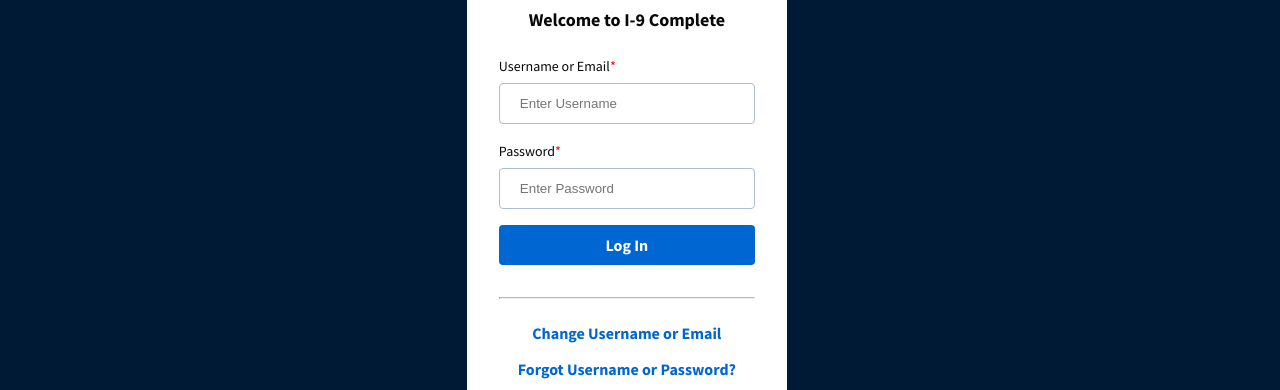
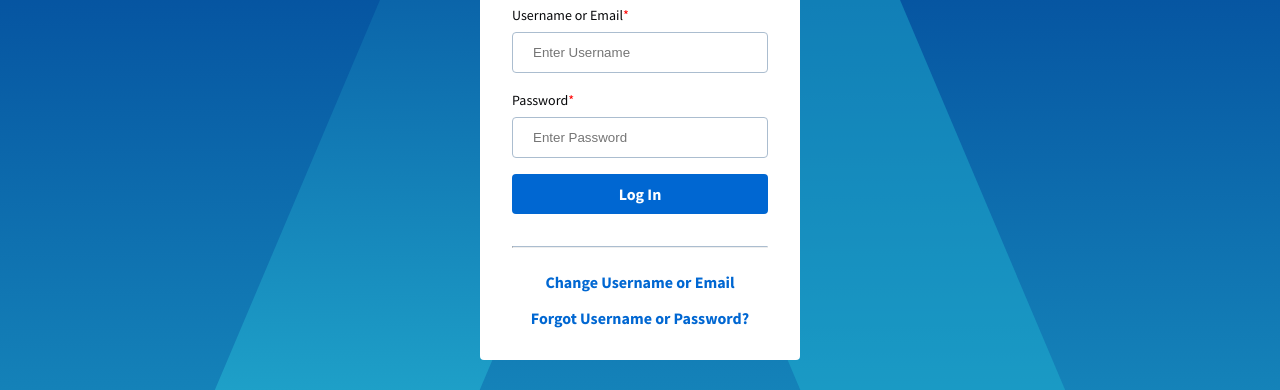
Before and after one commit to Mitra-Pratham/MDS-Login-Template, a website: page index.html in a window 1280 px wide. Shown: the part 163-553 px from the top of the page. Drawn offline with Linux system fonts and the light colour scheme.

Commit message:
background changes

```diff
--- a/css/style.css
+++ b/css/style.css
@@ -34,7 +34,17 @@
   font-size: 16px;
 }
 body {
-  background-color: #001a35;
+  background: url(../img/bg.svg);
+}
+.bg-logo{
+  position: fixed;
+  top: 0;
+  left: 0;
+  right: 0;
+  margin: auto;
+  height: 100%;
+  background: url(../img/bg-logo.svg) no-repeat fixed center;
+  z-index: -1;
 }
 
 label {
@@ -123,9 +133,16 @@
   align-items: center;
 }
 
+@media screen and (max-width: 1400px) {
+  .parent-container {
+    margin-top: 2rem;
+    align-items: start;
+  }
+}
+
 .card {
   padding: 2rem;
-  margin-bottom: 2.25rem;
+  margin:auto auto 2.25rem;
   border-radius: 4px;
   width: 20vw;
   background-color: var(--card-color);
@@ -137,6 +154,9 @@
     border-radius: 6px;
     width: 80vw;
     background-color: var(--card-color);
+  }
+  .parent-container {
+    align-items: start;
   }
 }
 
@@ -155,6 +175,7 @@
   font-size: 0.8rem;
   color: white;
   text-align: center;
+  padding-bottom: 1.5rem;
 }
 
 /* .container {
--- a/index.html
+++ b/index.html
@@ -14,6 +14,7 @@
     <link rel="stylesheet" href="css/style.css" />
   </head>
   <body>
+    <div class="bg-logo"></div>
     <div class="parent-container">
       <div class="card-container">
         <div class="card">
```
Also changed, not shown: img/bg-logo.svg (added), img/bg.svg (added).
